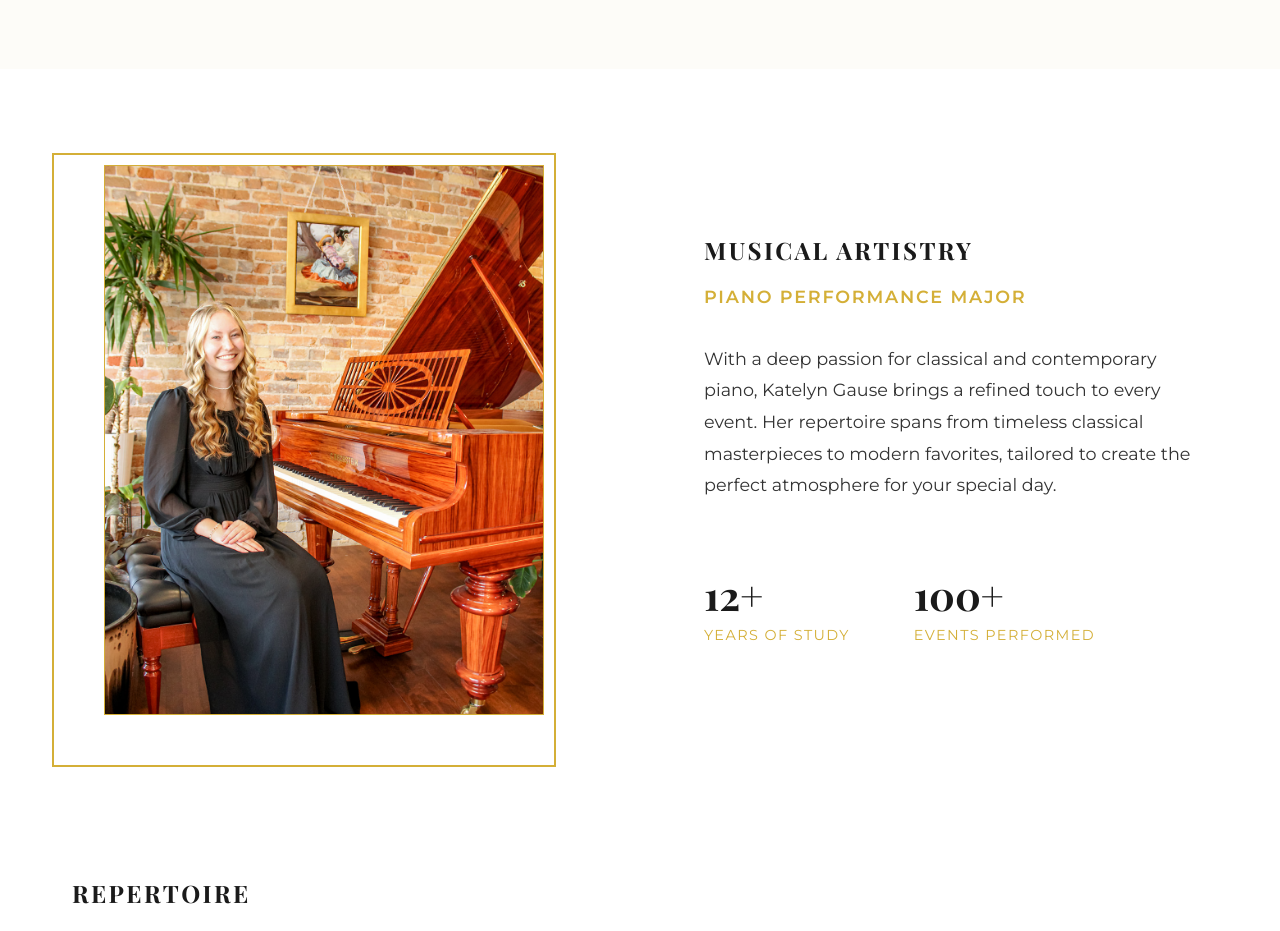
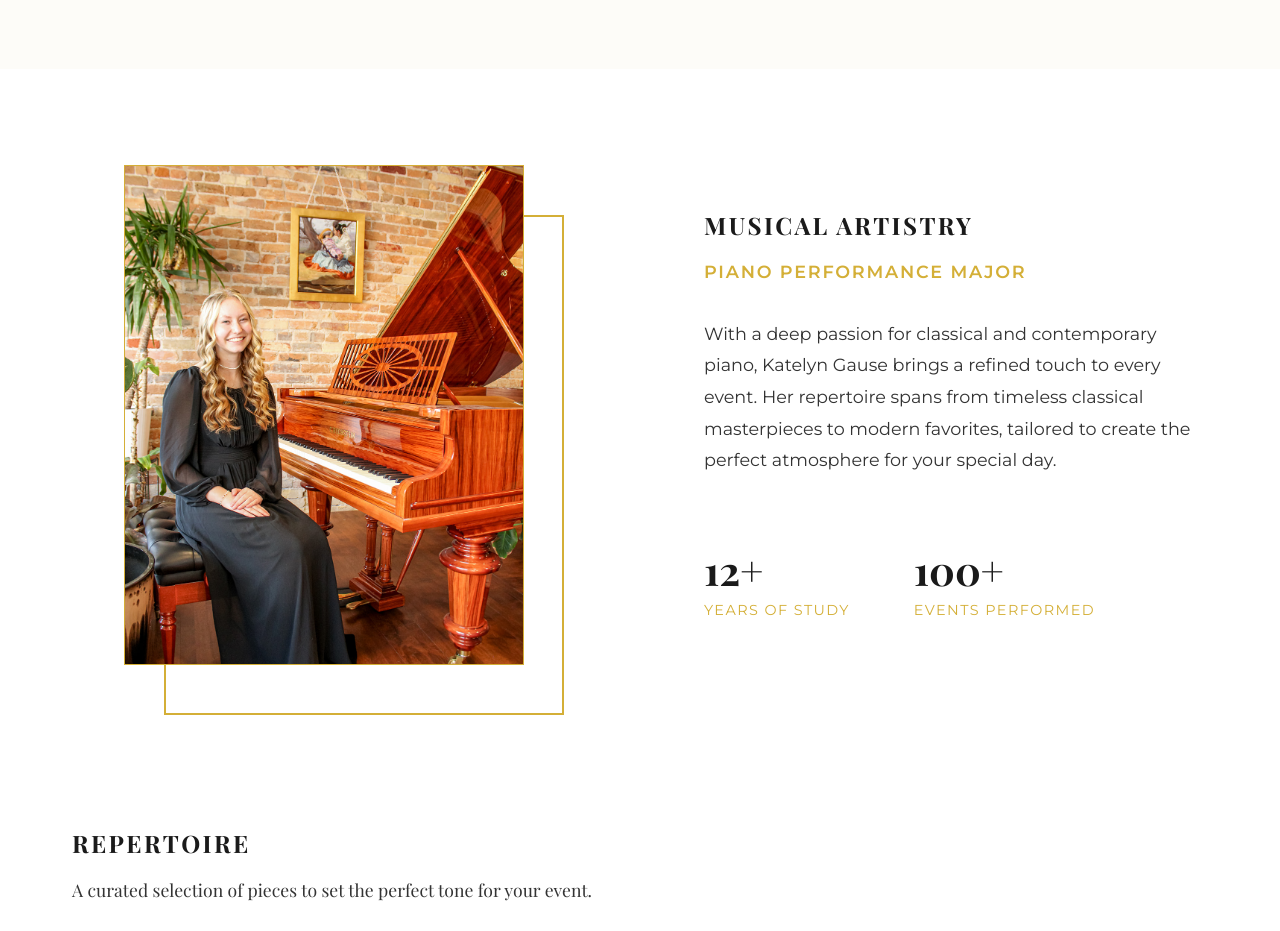
Before and after one commit to gavinmurray614-code/katelyngausepiano, a React (Vite) app: page / in a window 1280 px wide. Shown: the part 700-1631 px from the top of the page. Built offline with nearby package versions, Linux system fonts and the light colour scheme; a web font is replaced by a local one.

Commit message:
centered pro pic

```diff
--- a/src/components/About.css
+++ b/src/components/About.css
@@ -12,10 +12,14 @@
 .about-image-container {
   position: relative;
   padding: var(--space-md);
+  display: flex;
+  justify-content: center;
+  align-items: center;
 }
 
 .about-portrait {
   width: 100%;
+  max-width: 400px;
   height: auto;
   aspect-ratio: 4/5;
   object-fit: cover;
@@ -27,13 +31,15 @@
 
 .image-accent-border {
   position: absolute;
-  top: 0;
-  left: 0;
+  top: 50%;
+  left: 50%;
   width: 100%;
-  height: 100%;
+  max-width: 400px;
+  height: calc(100% - var(--space-md) * 2);
+  aspect-ratio: 4/5;
   border: 2px solid var(--color-gold);
   z-index: 1;
-  transform: translate(-20px, 20px);
+  transform: translate(-40%, -40%); /* Slightly offset but visually centered around the image */
 }
 
 .placeholder-text {
```
